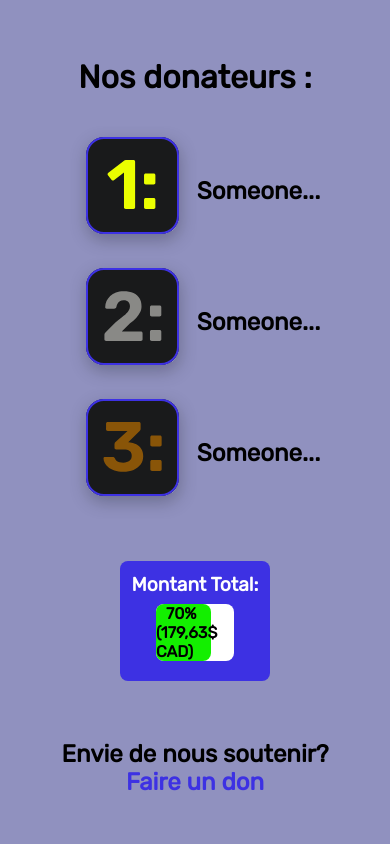
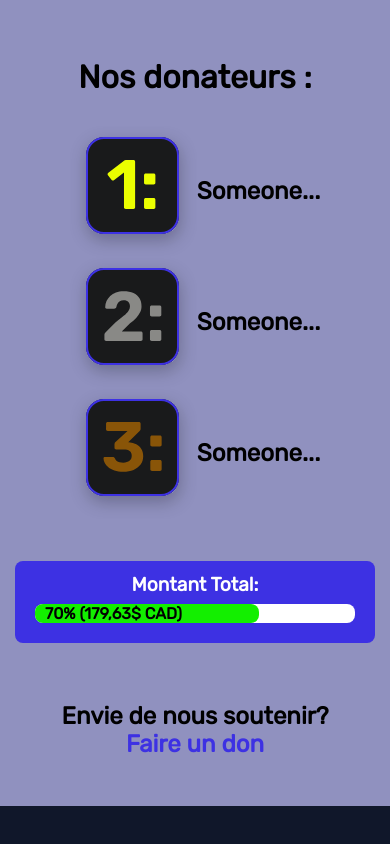
Before and after one commit to Pronicio/deepcodes, a Nuxt app: page / in a window 390 px wide. Shown: the part 2775-3619 px from the top of the page. After the commit the page ends 3581 px from the top, so only its background shows below. Built offline with nearby package versions, Linux system fonts and the light colour scheme.

Commit message:
📱 Donation goal : responsive.

```diff
--- a/assets/style/pages/home.scss
+++ b/assets/style/pages/home.scss
@@ -189,6 +189,7 @@ main {
     padding: 12px;
     border-radius: 8px;
     margin-top: 5vh;
+    min-width: 20rem;
 
     h5 {
       color: $text;
@@ -201,6 +202,7 @@ main {
       width: 20vw;
       margin: 8px;
       border-radius: 8px;
+      min-width: 20rem;
 
       .container {
         background: #13EF00;
@@ -208,6 +210,12 @@ main {
         text-align: start;
         text-indent: 10px;
       }
+    }
+
+    @media (max-width: 381px) {
+      min-width: 0;
+
+      .progress_bar { min-width: 0 }
     }
   }
 
```
